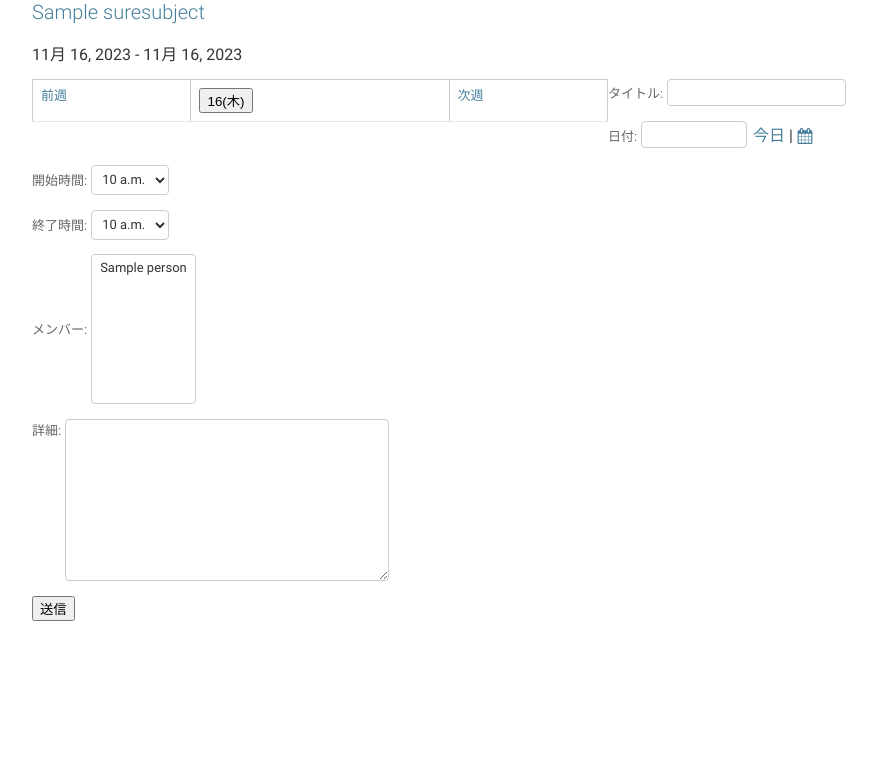
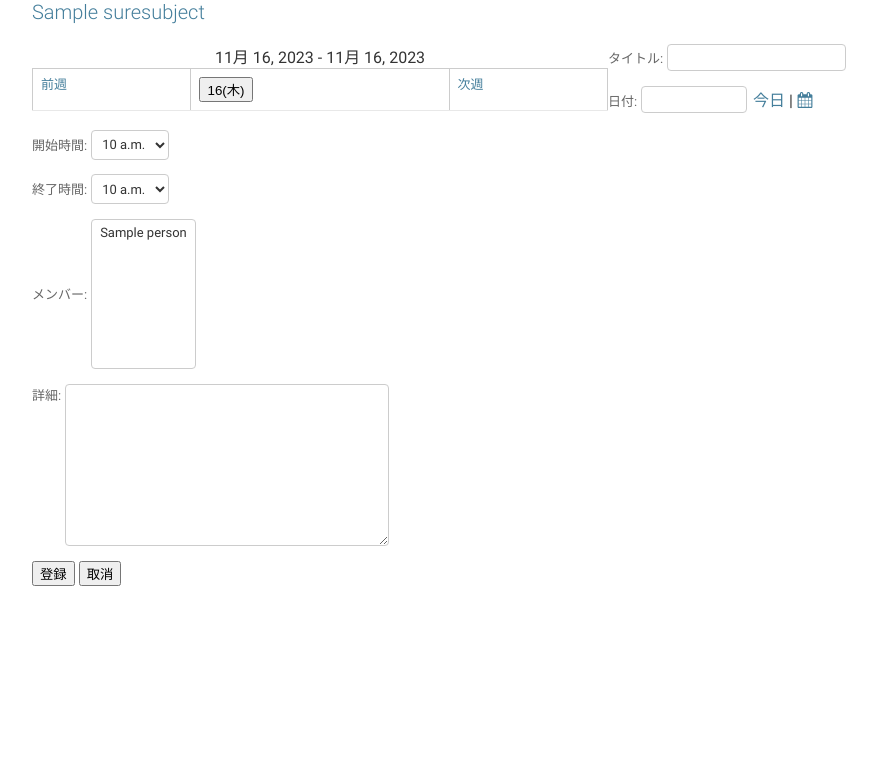
Before and after one commit to Hkk-Hasegawa/Schcal, a Django app: page /Sure/1/calendar/ in a window 1280 px wide. Shown: the part 74-850 px from the top of the page, without its empty margins (128-1005 px from the left). Run offline with Django 3.2, Linux system fonts and the light colour scheme; a user stored in the database is signed in; tables that the repository leaves empty hold one stand-in row (values such as "Sample post").

Commit message:
htmlの見栄えを変えました

```diff
--- a/MonCal/models.py
+++ b/MonCal/models.py
@@ -4,9 +4,9 @@ from django.db import models
 from django.utils import timezone
 
 class Schedule(models.Model):
-    date=models.DateField('日付', blank=True,null=True)
-    starttime=models.TimeField('開始時刻', blank=True,null=True)
-    endtime=models.TimeField('終了時刻', blank=True,null=True)
+    date=models.DateField('日付', null=True)
+    starttime=models.TimeField('開始時刻', null=True)
+    endtime=models.TimeField('終了時刻', null=True)
     start = models.DateTimeField( null=True)
     end = models.DateTimeField( null=True)
     frame=models.PositiveSmallIntegerField('コマ数', default=1)
--- a/MonCal/templates/MonCal/Event_detail.html
+++ b/MonCal/templates/MonCal/Event_detail.html
@@ -9,7 +9,7 @@
         <td>
             <form action="{% url 'MonCal:Event_delete' event.pk %}" method="POST">
                 {% csrf_token %}
-                <button type="submit">削除</button>
+                <button style="color: red;" type="submit" onclick="return confirm('削除しますか?')">削除</button>
             </form>
         </td>
         </tr>
--- a/MonCal/templates/MonCal/Event_edit.html
+++ b/MonCal/templates/MonCal/Event_edit.html
@@ -3,8 +3,8 @@
 <article>
   <h1>内容の変更</h1>
   <h2>対象:{{event.subject_name}}</h2>
-  <p>{{ start_day }} - {{ end_day }}</p>
     <table  width="60%" hight="100%" border="1"  align="left">
+      <caption>{{ start_day }} - {{ end_day }}</caption>
         <tr>
             <td><a href="{% url 'MonCal:Event_edit' event.pk before.year before.month before.day %}">前週</a></td>
             {% for day in days %}
@@ -58,7 +58,7 @@
       {% for field in form.hidden_fields %}
         {{ field }}
       {% endfor %}
-      <input class="btn btn-primary" type="submit" value="更新" />
+      <button type="submit">更新</button>
     </form>
   </div>
 </article>
--- a/MonCal/templates/MonCal/base.html
+++ b/MonCal/templates/MonCal/base.html
@@ -7,12 +7,14 @@
     <meta name="viewport" content="width=device-width, initial-scale=1, shrink-to-fit=no">
     <meta http-equiv="x-ua-compatible" content="ie=edge">
     <title>平成共有予約サイト</title>
+    <!---->
     <link rel="stylesheet" type="text/css" href="{% static 'admin/css/base.css' %}"/>
     <link rel="stylesheet" type="text/css" href="{% static 'admin/css/forms.css' %}"/>
     <script type="text/javascript" src="{% url 'admin:jsi18n' %}"></script>
     {{ form.media }}
     <script type="text/javascript" src="{% static 'admin/js/core.js' %}"></script>
     <script type="text/javascript" src="{% static 'admin/js/admin/RelatedObjectLookups.js' %}"></script>
+
     <script>
         function indate(dateV){
             let newdateV = dateV.replace(/(年|月)/g, '-');
@@ -22,6 +24,9 @@
         }
     </script>
     <style>
+        li {
+            font-size: large;
+        }
         body {
             width: 960px;
             margin: 0 auto;
--- a/MonCal/templates/MonCal/calendar.html
+++ b/MonCal/templates/MonCal/calendar.html
@@ -4,10 +4,11 @@
 
     <h1><a href="{% url 'MonCal:calendar' subject.pk %}">{{ subject.name }}</a></h1>
 
-    <p>{{ start_day }} - {{ end_day }}</p>
-    <table  width="60%" hight="100%" border="1"  align="left">
+    <table  width="60%" hight="100%" border="1" style="border-collapse: collapse" align="left">
+        <caption>{{ start_day }} - {{ end_day }}</caption>
         <tr>
-            <td><a href="{% url 'MonCal:calendar' subject.pk before.year before.month before.day %}">前週</a></td>
+
+            <td><a href="{% url 'MonCal:calendar' subject.pk before.year before.month before.day %}" >前週</a></td>
             {% for day in days %}
                 {% if day.weekday == 5 %}
                 <th ><button style="color: blue;" name={{ day }}  onclick="indate(name)">{{ day | date:"d(D)" }}</button></th>
@@ -18,6 +19,7 @@
                 {% endif %}
             {% endfor %}
             <td><a href="{% url 'MonCal:calendar' subject.pk next.year next.month next.day %}">次週</a></td>
+
         </tr>
 
         {% for time, schedules in calendar.items %}
@@ -45,10 +47,12 @@
             </tr>
         {% endfor %}
     </table>
+
     <form action="" method="POST">
         {{ form.as_p }}
         {% csrf_token %}
-        <button type="submit">送信</button>
+        <button type="submit">登録</button>
+        <button type="reset">取消</button>
     </form>
     <br clear="left">
 {% endblock %}
```
Also changed, not shown: MonCal/migrations/0043_auto_20231116_0939.py (added).
